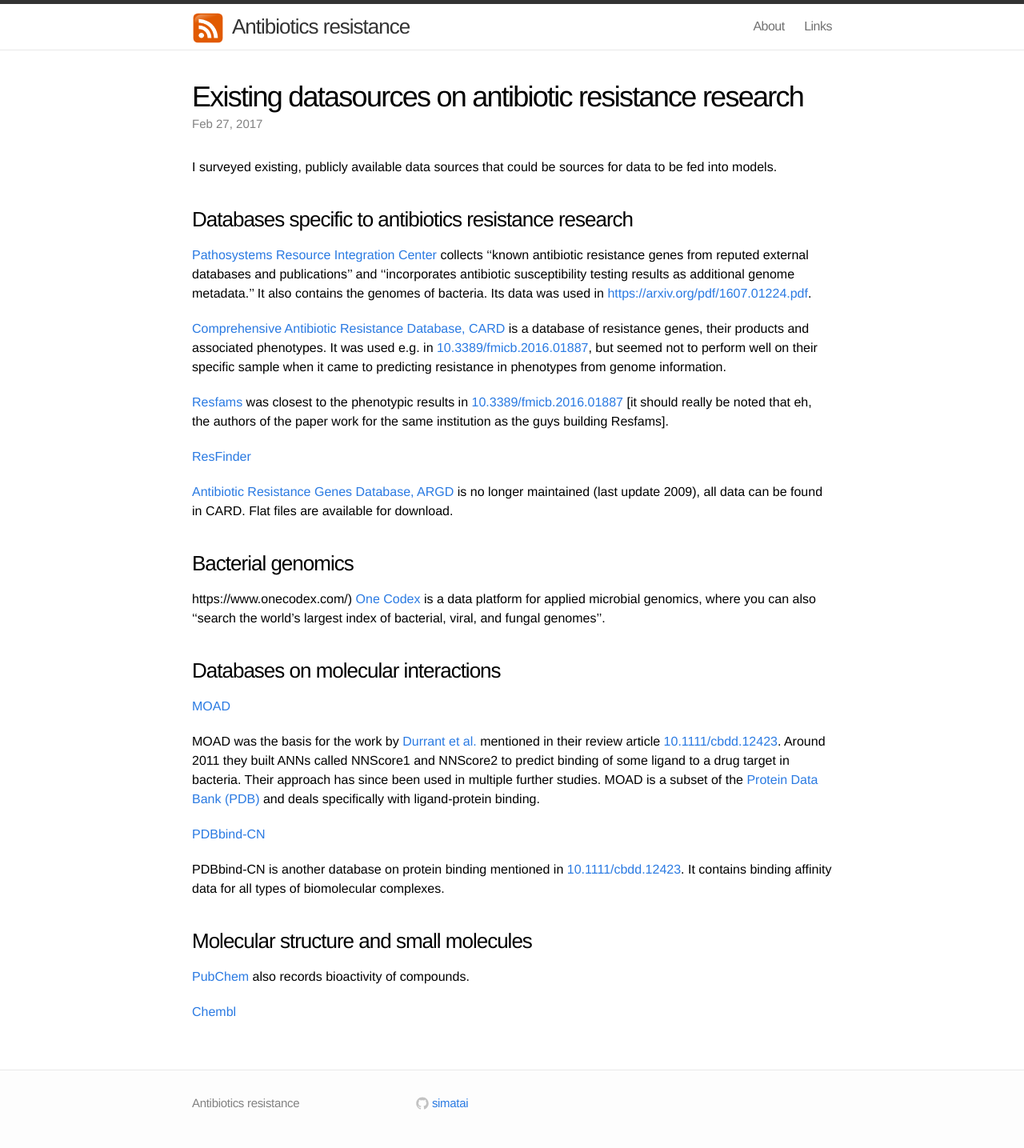
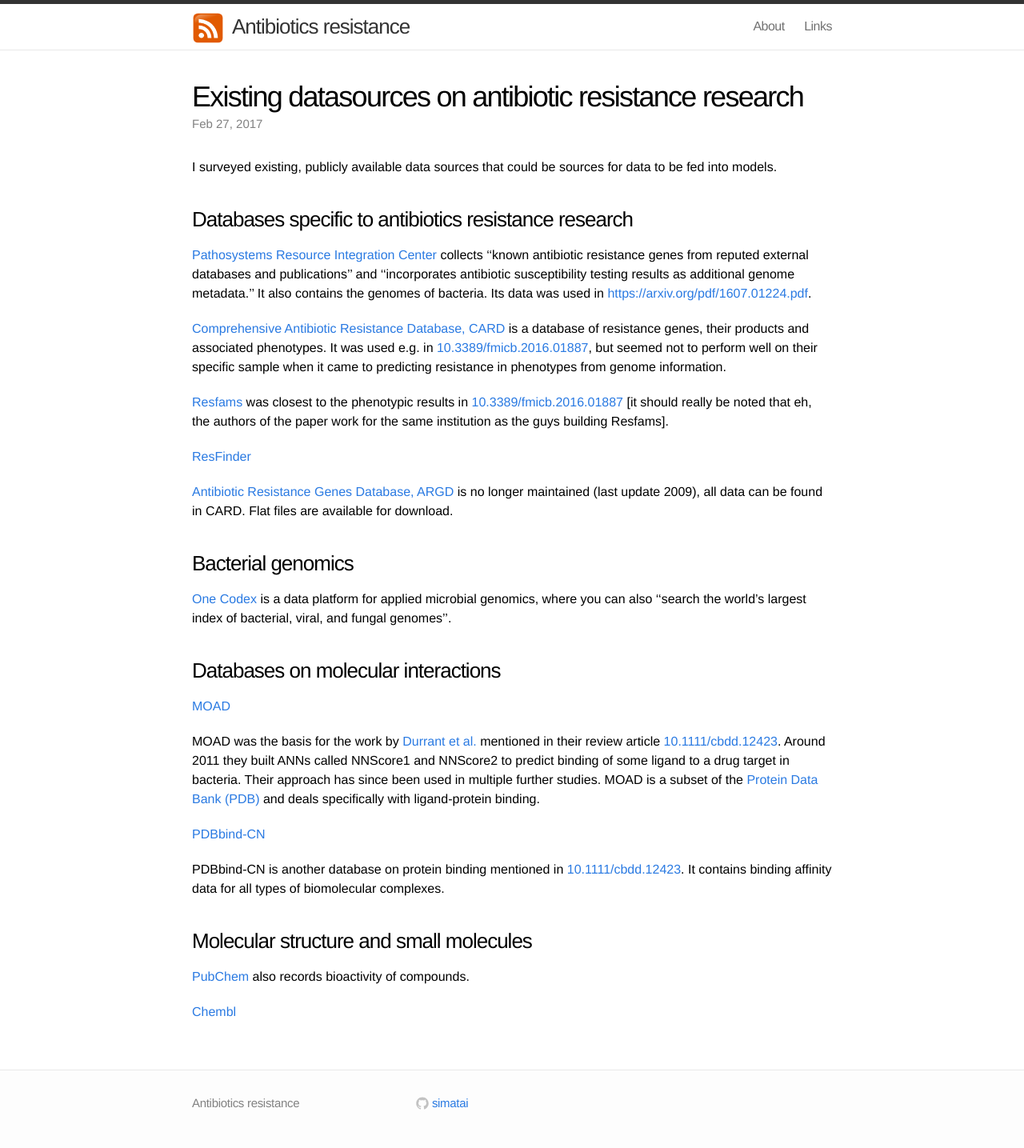
Before and after one commit to simatai/simatai.github.io, a Jekyll site: the page built from _posts/2017-02-27-existing-datasources.md, in a window 1280 px wide. Shown: the whole page at 80% size. Built offline with Jekyll 4.4.1, drawn with Linux system fonts in a browser that asks for light colours; part of the change alters nothing that is shown.

Commit message:
Update 2017-02-27-existing-datasources.md

```diff
--- a/_posts/2017-02-27-existing-datasources.md
+++ b/_posts/2017-02-27-existing-datasources.md
@@ -19,7 +19,7 @@ I surveyed existing, publicly available data sources that could be sources for d
 [Antibiotic Resistance Genes Database, ARGD](https://ardb.cbcb.umd.edu/) is no longer maintained (last update 2009), all data can be found in CARD. Flat files are available for download.
 
 ### Bacterial genomics
-https://www.onecodex.com/)
+
 [One Codex](https://www.onecodex.com/) is a data platform for applied microbial genomics, where you can also ''search the world's largest index of bacterial, viral, and fungal genomes''.
 
 ### Databases on molecular interactions
```
